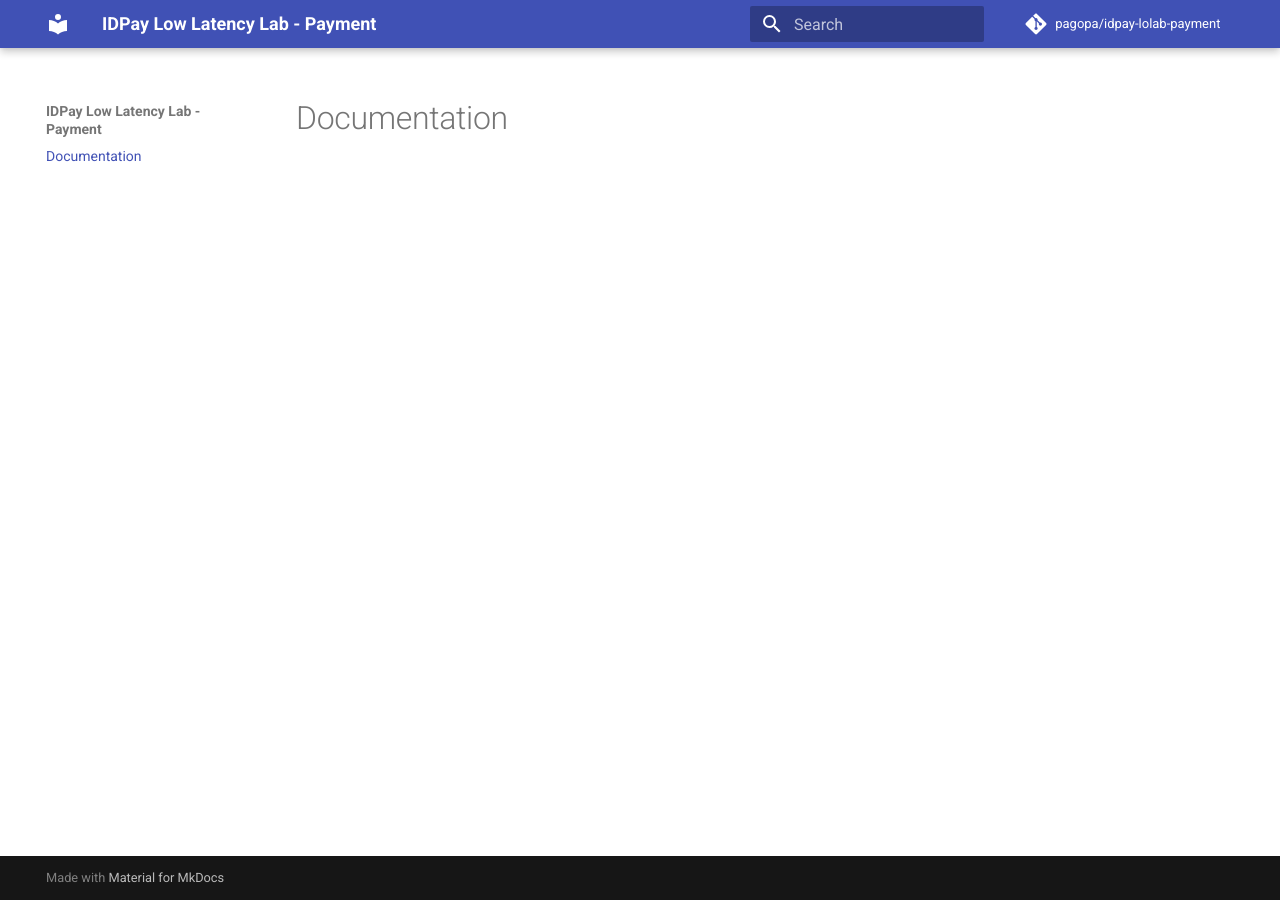
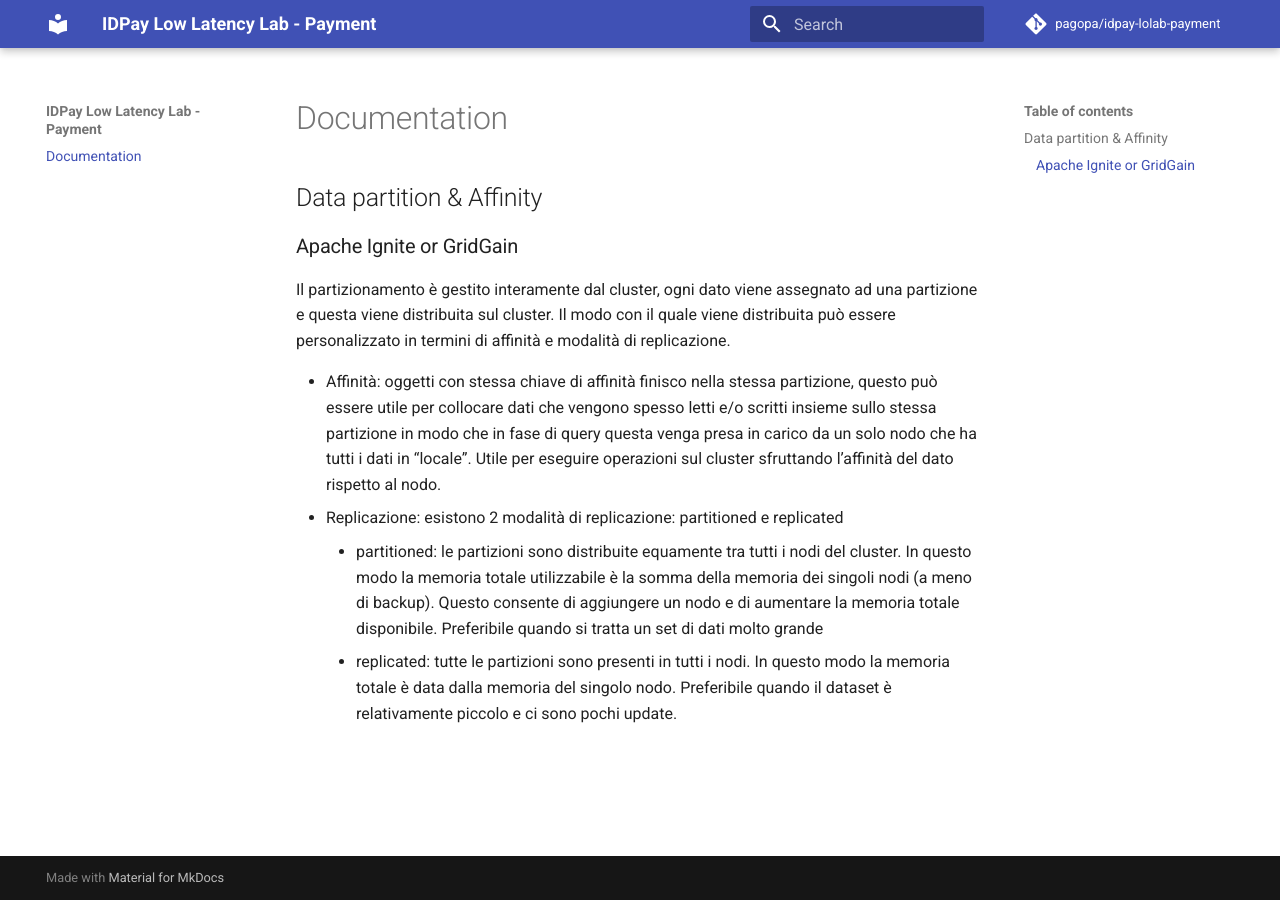
Before and after one commit to pagopa/idpay-lolab-payment, an MkDocs documentation site: the page built from docs/index.md, in a window 1280 px wide. Built offline with MkDocs 1.6.1 and Material for MkDocs 9.7.7, drawn with Linux system fonts in a browser that asks for light colours; comment, search, counter and statistics services are not loaded.

Commit message:
add mkdocs to document microservice

```diff
--- a/docs/index.md
+++ b/docs/index.md
@@ -1 +1,17 @@
 # Documentation
+
+## Data partition & Affinity
+
+### Apache Ignite or GridGain
+
+Il partizionamento è gestito interamente dal cluster, ogni dato viene assegnato ad una partizione
+e questa viene distribuita sul cluster. Il modo con il quale viene distribuita può essere personalizzato
+in termini di affinità e modalità di replicazione.
+
+- Affinità: oggetti con stessa chiave di affinità finisco nella stessa partizione,
+  questo può essere utile per collocare dati che vengono spesso letti e/o scritti insieme sullo stessa partizione in modo che in fase di query questa venga presa in carico da un solo nodo che ha tutti i dati in “locale”. Utile per eseguire operazioni sul cluster sfruttando l’affinità del dato rispetto al nodo.
+- Replicazione: esistono 2 modalità di replicazione: partitioned e replicated
+    * partitioned: le partizioni sono distribuite equamente tra tutti i nodi del cluster.
+      In questo modo la memoria totale utilizzabile è la somma della memoria dei singoli nodi (a meno di backup). Questo consente di aggiungere un nodo e di aumentare la memoria totale disponibile. Preferibile quando si tratta un set di dati molto grande
+    * replicated: tutte le partizioni sono presenti in tutti i nodi. In questo modo la memoria totale
+     è data dalla memoria del singolo nodo. Preferibile quando il dataset è relativamente piccolo e ci sono pochi update.
```
